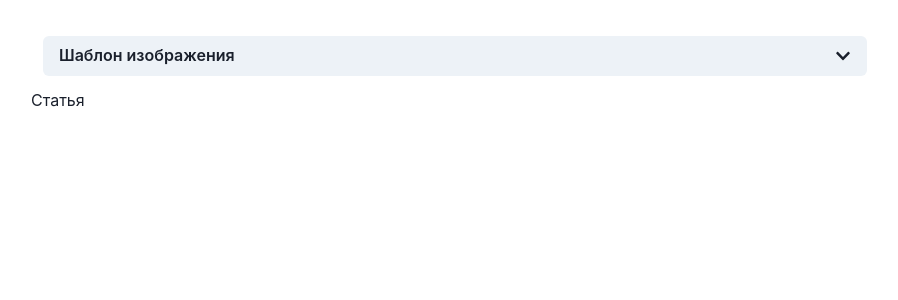
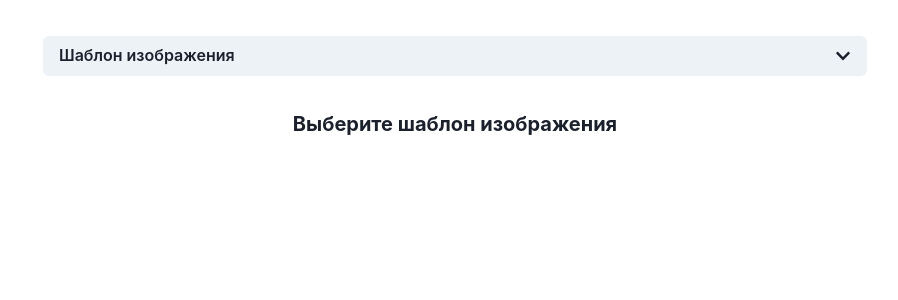
Before and after one commit to neodino/dentis-img-generator, a React (Create React App) app: page / in a window 1280 px wide. Shown: the top 300 px of the page, without its empty margins (185-1083 px from the left). Built offline with nearby package versions, Linux system fonts and the light colour scheme.

Commit message:
Add homepage placeholder

```diff
--- a/src/App.js
+++ b/src/App.js
@@ -1,19 +1,23 @@
-import { Container } from "@chakra-ui/react";
+import { Container, Stack } from "@chakra-ui/react";
 import React from "react";
 import {
   BrowserRouter as Router,
   Switch,
   Route
 } from "react-router-dom";
+import HomePagePlaceHolder from "./components/HomePagePlaceholder";
 import InputController from "./components/InputController";
 
 function App() {
   return (
     <Router>
-      <Container maxW='4xl' p={6}>
+      <Container as={Stack} spacing={3} maxW='4xl' p={6}>
         <InputController />
         <Switch>
           <Route exact path='/'>
+            <HomePagePlaceHolder />
+          </Route>
+          <Route exact path='/article'>
             <h1>Статья</h1>
           </Route>
           <Route exact path='/before-after'>
--- /dev/null
+++ b/src/components/HomePagePlaceholder/index.js
@@ -0,0 +1,15 @@
+import { Center, Heading, useColorModeValue } from '@chakra-ui/react';
+import React from 'react';
+
+const HomePagePlaceholder = () => {
+    return (
+        <Center
+            p={3}
+            rounded='xl'
+            bg={useColorModeValue('white', 'gray.700')}>
+            <Heading as='h3' fontSize='xl'>Выберите шаблон изображения</Heading>
+        </Center>
+    );
+};
+
+export default HomePagePlaceholder;
--- a/src/components/InputController/ImageTypeSelector/index.js
+++ b/src/components/InputController/ImageTypeSelector/index.js
@@ -13,7 +13,7 @@ const ImageTypeSelector = () => {
                         Шаблон изображения
                     </MenuButton>
                     <MenuList>
-                        <MenuItem as={Link} to='/'>Статья</MenuItem>
+                        <MenuItem as={Link} to='/article'>Статья</MenuItem>
                         <MenuItem as={Link} to='/before-after'>До / После</MenuItem>
                         <MenuItem as={Link} to='/promotion'>Акции и скидки</MenuItem>
                     </MenuList>
```
